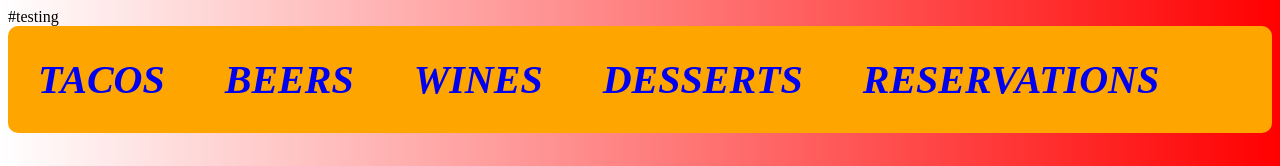
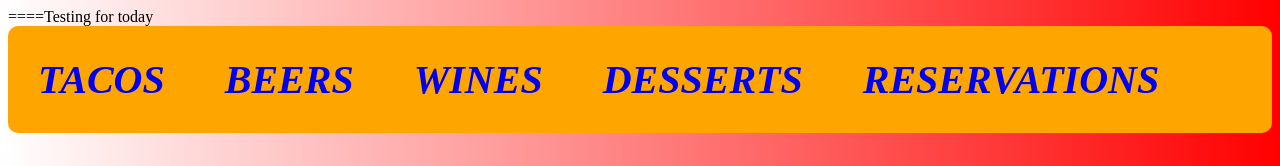
Before and after one commit to anasadam20/my-app, a plain HTML site: page index.html in a window 1280 px wide. Shown: the top 166 px of the page. Drawn offline with Linux system fonts and the light colour scheme.

Commit message:
today commit

```diff
--- a/index.html
+++ b/index.html
@@ -4,7 +4,7 @@
 <title>Terry's Taco Joint</title>
 <link rel="stylesheet" href="style.css">
 </head>
-<body>#testing
+<body>====Testing for today
     <nav>
     <ul class="upper-class">
         <li><a href="tacos">TACOS</a></li>
```
